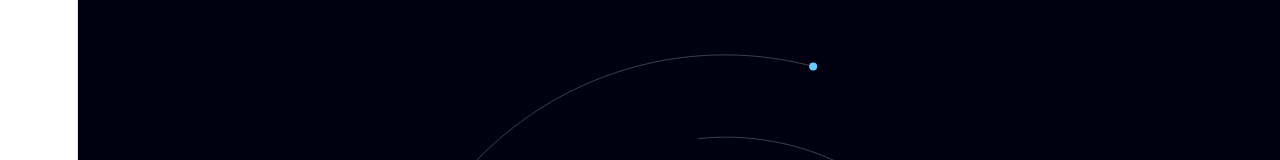
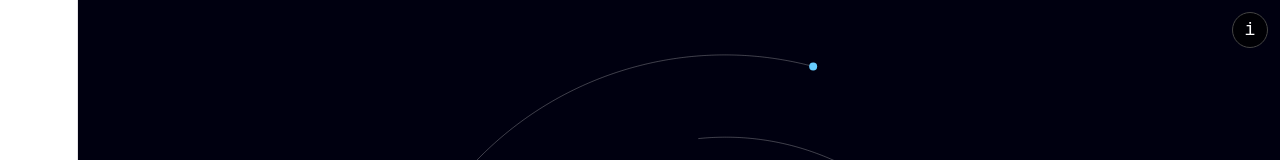
Before and after one commit to DanielRodrigues-AI/AstroSideralReact, a React (Vite) app: page / in a window 1280 px wide. Shown: the top 160 px of the page. Built offline with nearby package versions, Linux system fonts and the light colour scheme.

Commit message:
9.5.1 info-helper hotkeys

```diff
--- a/src/App.tsx
+++ b/src/App.tsx
@@ -12,6 +12,7 @@ import { BodyInfoPanel } from "./ui/panels/BodyInfoPanel";
 import { CameraTarget } from "./render/canvas/CameraTarget";
 import { TrailManager } from "./simulation/trails/TrailManager";
 import { calculateOrbitalVelocity } from "./utils/calculateOrbitalVelocity";
+import { HelpButton } from "./ui/controls/HelpButton";
 
 function App() {
   const canvasRef = useRef<HTMLCanvasElement | null>(null);
@@ -186,7 +187,7 @@ function App() {
           background: "#000010",
         }}
       />
-
+      <HelpButton />
       <BodyInfoPanel body={selectedBody} />
     </>
   );
--- /dev/null
+++ b/src/ui/controls/HelpButton.tsx
@@ -0,0 +1,58 @@
+import { useState } from "react";
+
+export function HelpButton() {
+  const [open, setOpen] = useState(false);
+
+  return (
+    <>
+      <div
+        onClick={() => setOpen(v => !v)}
+        style={{
+          position: "fixed",
+          top: 12,
+          right: 12,
+          width: 34,
+          height: 34,
+          borderRadius: "50%",
+          border: "1px solid #444",
+          background: "rgba(0,0,0,0.7)",
+          color: "#fff",
+          display: "flex",
+          alignItems: "center",
+          justifyContent: "center",
+          fontFamily: "monospace",
+          cursor: "pointer",
+          userSelect: "none",
+          zIndex: 10
+        }}
+      >
+        i
+      </div>
+
+      {open && (
+        <div
+          style={{
+            position: "fixed",
+            top: 60,
+            right: 12,
+            width: 220,
+            padding: 10,
+            background: "rgba(0,0,0,0.85)",
+            border: "1px solid #444",
+            color: "#fff",
+            fontFamily: "monospace",
+            fontSize: 12,
+            zIndex: 10
+          }}
+        >
+          <div style={{ marginBottom: 6 }}>Comandos</div>
+          <div>* Click: spawn corpo parado</div>
+          <div>* Shift + Click: spawn orbital</div>
+          <div>* F: seguir/sol</div>
+          <div>* Scroll: zoom</div>
+          <div>* Click Qualquer corpo = aura</div>
+        </div>
+      )}
+    </>
+  );
+}
```
